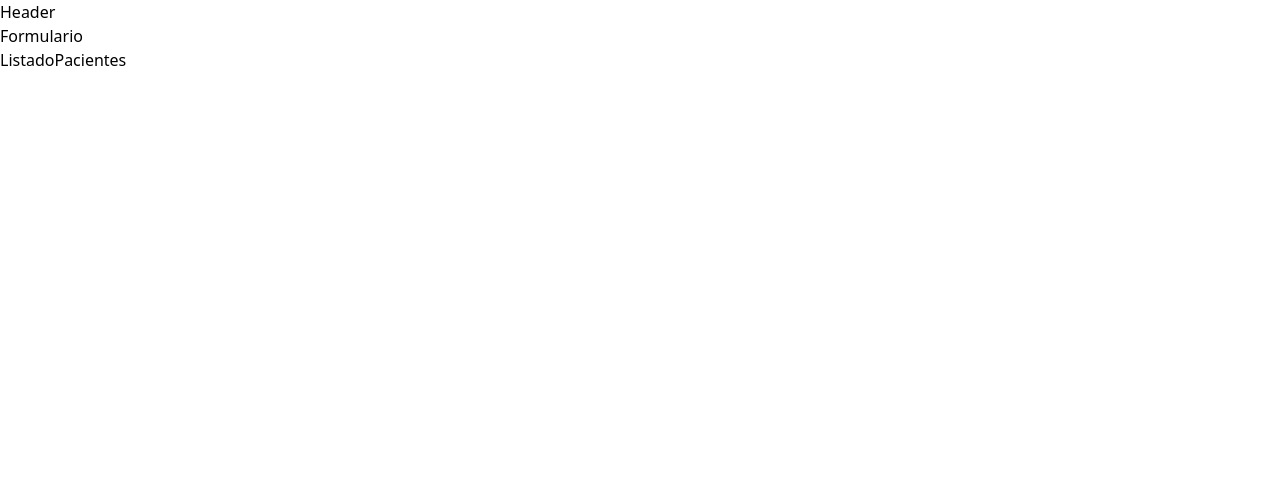
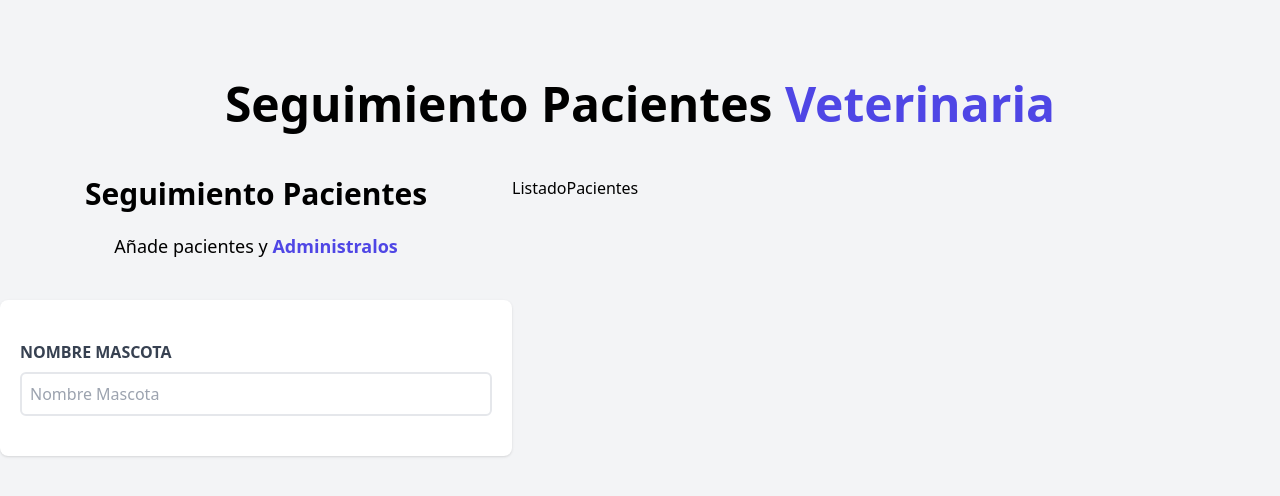
Before and after one commit to SebastianCastilloDev/administrador_de_pacientes, a React (Vite) app: page / in a window 1280 px wide. Shown: the top 496 px of the page. Built offline with nearby package versions, Linux system fonts and the light colour scheme.

Commit message:
creando un input en el formulario

```diff
--- a/index.html
+++ b/index.html
@@ -1,5 +1,5 @@
 <!doctype html>
-<html lang="en">
+<html lang="es">
 
 <head>
   <meta charset="UTF-8" />
@@ -8,7 +8,7 @@
   <title>Administrador de pacientes</title>
 </head>
 
-<body>
+<body class="bg-gray-100 h-screen">
   <div id="root"></div>
   <script type="module" src="/src/main.jsx"></script>
 </body>
--- a/src/App.jsx
+++ b/src/App.jsx
@@ -6,11 +6,13 @@
 function App() {
 
   return (
-    <>
+    <div className="container mx-auto mt-20">
       <Header />
-      <Formulario />
-      <ListadoPacientes />
-    </>
+      <div className="mt-12 md:flex">
+        <Formulario />
+        <ListadoPacientes />
+      </div>
+    </div>
   )
 }
 
--- a/src/Components/Formulario.jsx
+++ b/src/Components/Formulario.jsx
@@ -1,5 +1,27 @@
 export default function Formulario() {
     return (
-        <div>Formulario</div>
+        <div className="md:w-1/2 lg:w-2/5">
+            <h2 className="font-black text-3xl text-center">
+                Seguimiento Pacientes
+            </h2>
+            <p className="text-lg mt-5 text-center mb-10">
+                Añade pacientes y {''}
+                <span className="text-indigo-600 font-bold">Administralos</span>
+            </p>
+
+            <form className="bg-white shadow rounded-lg py-10 px-5">
+                <div>
+                    <label htmlFor="mascota" className="block text-gray-700 uppercase font-bold">
+                        Nombre Mascota
+                    </label>
+                    <input
+                        type="text"
+                        id="mascota"
+                        placeholder="Nombre Mascota"
+                        className="border-2 w-full p-2 mt-2 placeholder-gray-400 rounded-md"
+                    />
+                </div>
+            </form>
+        </div>
     )
 }
--- a/src/Components/Header.jsx
+++ b/src/Components/Header.jsx
@@ -1,5 +1,9 @@
 export default function Header() {
   return (
-    <div>Header</div>
+    <h1 className="font-black text-5xl text-center md:w-2/3 mx-auto">
+      Seguimiento Pacientes {''}
+      <span className="text-indigo-600 w-1/2">Veterinaria</span>
+    </h1>
+
   )
 }
--- a/src/Components/ListadoPacientes.jsx
+++ b/src/Components/ListadoPacientes.jsx
@@ -2,6 +2,6 @@
 
 export default function ListadoPacientes() {
     return (
-        <div>ListadoPacientes</div>
+        <div className='md:w-1/2 lg:w-3/5'>ListadoPacientes</div>
     )
 }
```
Also changed, not shown: 1 other file (tests, documents, lock files or other folders).
